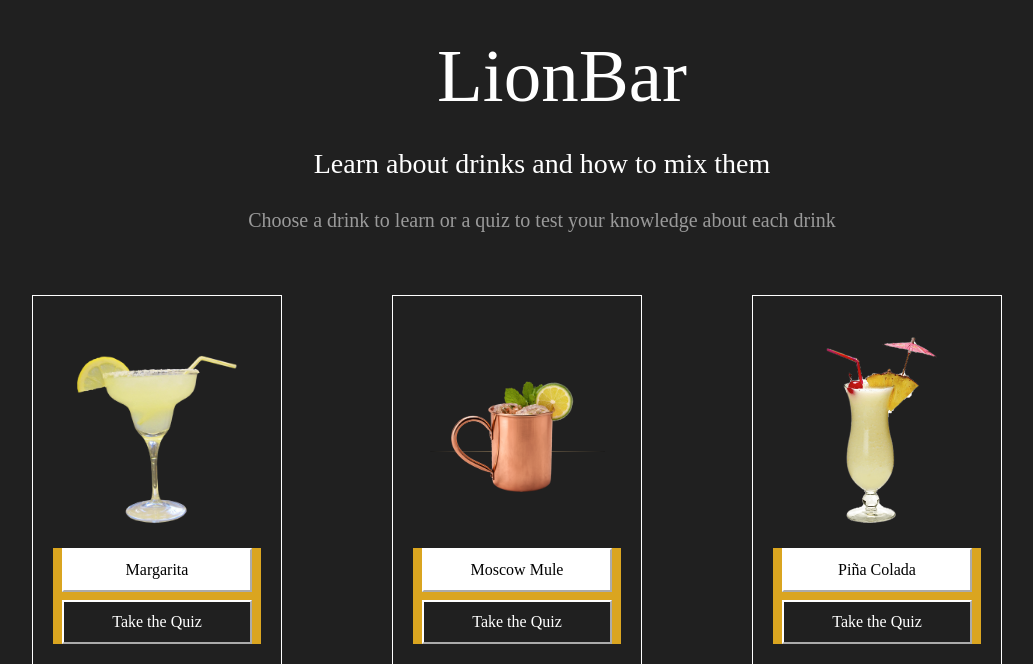
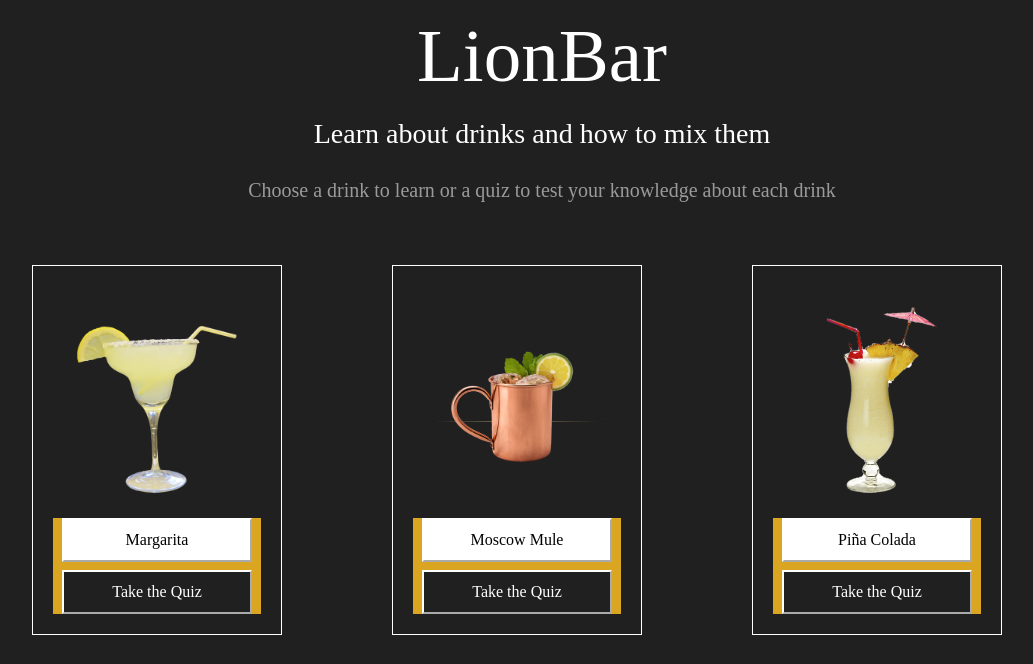
Before and after one commit to Angelica-Michaca/cocktail, a Flask app: page / in a window 1280 px wide. Shown: the part 62-726 px from the top of the page, without its empty margins (98-1131 px from the left). Run offline with Flask 2, Linux system fonts and the light colour scheme; some libraries are stand-ins or nearby versions.

Commit message:
some minor centering css syntax for welcome header

```diff
--- a/static/main.css
+++ b/static/main.css
@@ -172,14 +172,24 @@
 
 
         /***** Welcome intro to website and instructions */
+        .homeTitle{
+            display: flex;
+            justify-content: center;
+        }
         .welcomeLine1{
-            margin: 20px;
-            margin-bottom: 10px;
+            /* margin: 20px;
+            margin-bottom: 10px; */
             color: white;
             font-size: 75px;
             font-weight: 100;
             font-family: italiana;
 
+
+        }
+
+        .homeInstruction{
+            display: flex;
+            justify-content: center;
 
         }
 
@@ -189,6 +199,11 @@
             font-size: 28px;
             font-family: italiana;
 
+        }
+
+        .homeInstruction2{
+            display: flex;
+            justify-content: center;
         }
 
         .welcomeLine3{
```
